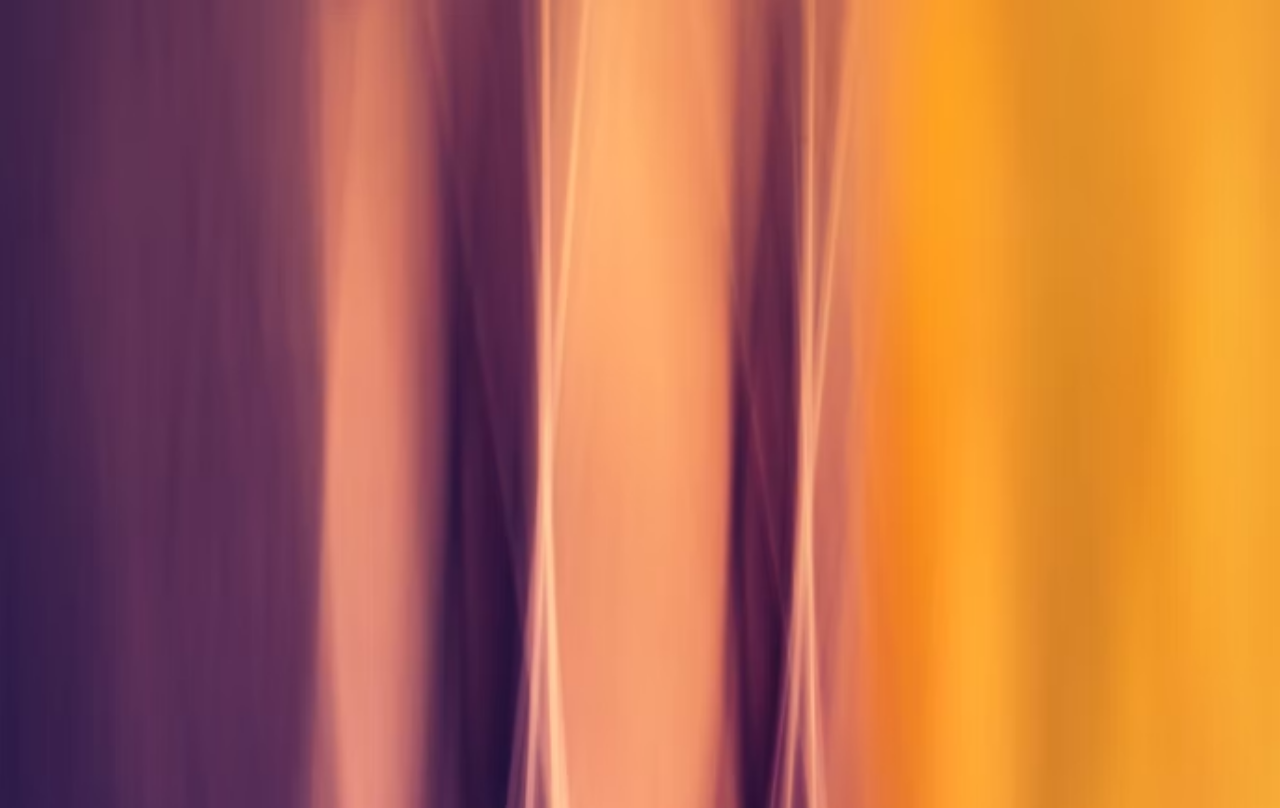
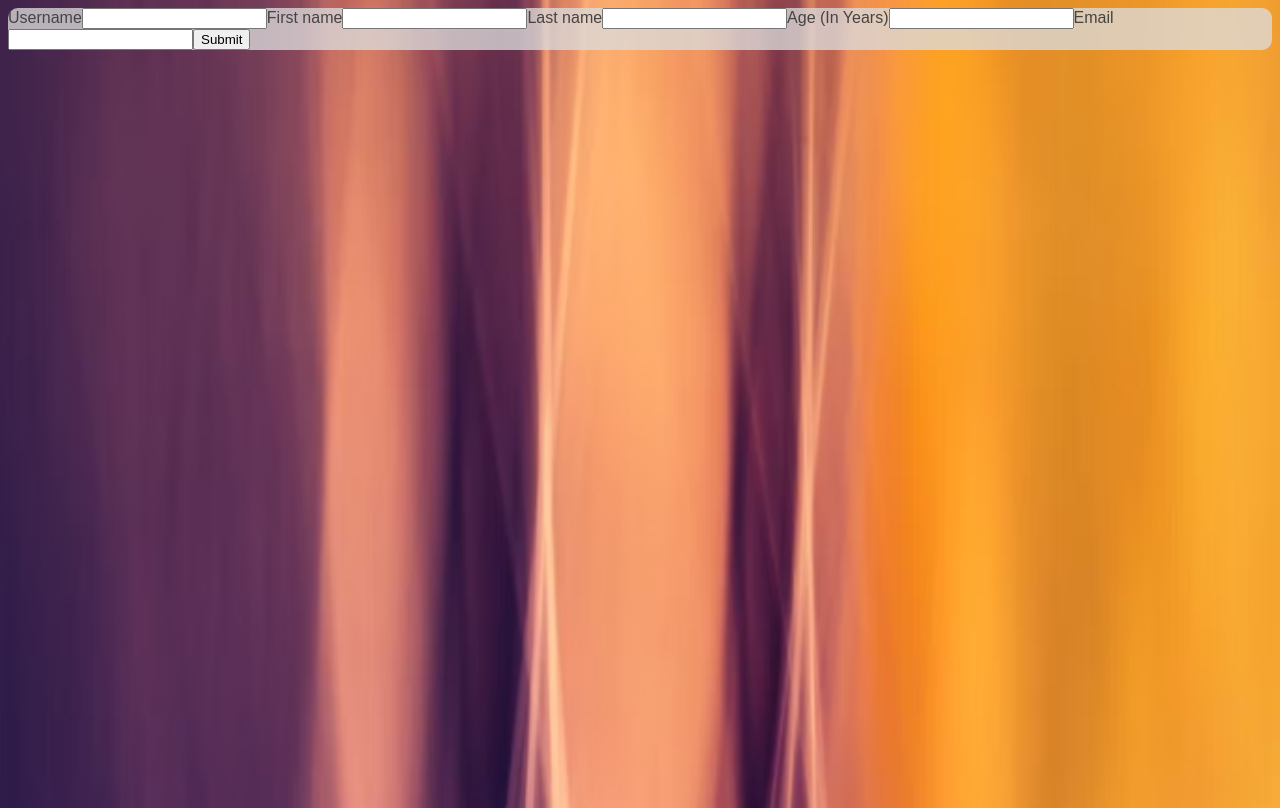
Before and after one commit to Mr-Smyth/react-user-store, a React (Create React App) app: page / in a window 1280 px wide. Built offline with nearby package versions, Linux system fonts and the light colour scheme.

Commit message:
Added card component and linked to AddUser.js

```diff
--- a/src/components/UI/Card.js
+++ b/src/components/UI/Card.js
@@ -1,7 +1,10 @@
-import React from 'react';
+import React from "react";
+
+// get the classes from the css module file
+import classes from "./Card.module.css";
 
 const Card = (props) => {
-    return <div></div>;
-}
+  return <div className={classes.card}>{props.children}</div>;
+};
 
 export default Card;
--- /dev/null
+++ b/src/components/UI/Card.module.css
@@ -0,0 +1,5 @@
+.card {
+    background-color: rgba(220, 220, 220, 0.767);
+    box-shadow: 2 2px 8px rgba(0, 0,  0, 0.26);
+    border-radius: 10px;
+}
--- a/src/components/Users/AddUser.js
+++ b/src/components/Users/AddUser.js
@@ -3,7 +3,7 @@
 import Card from "../UI/Card";
 
 // css
-import './AddUser.css';
+
 
 const AddUser = (props) => {
   const addUserHandler = (event) => {
```
Also changed, not shown: src/components/Users/AddUser.module.css (renamed from src/components/Users/AddUser.css).
